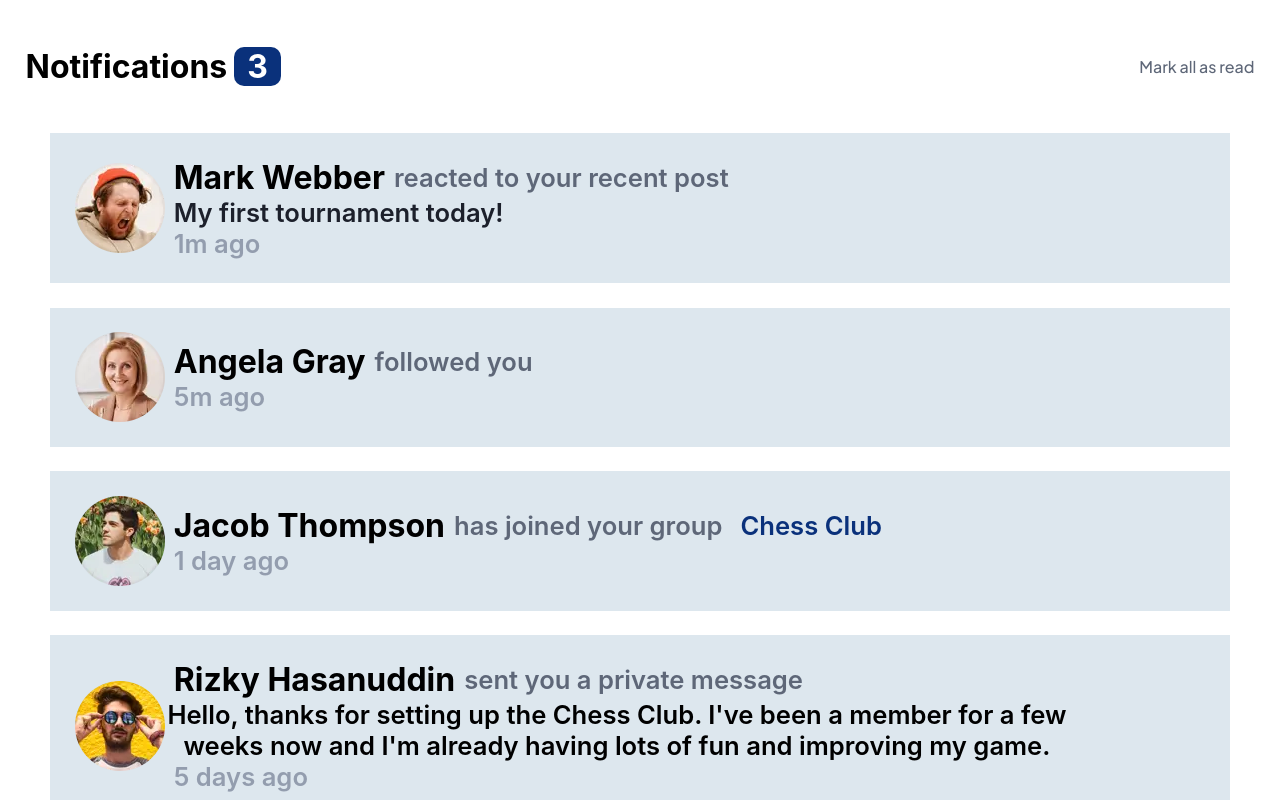
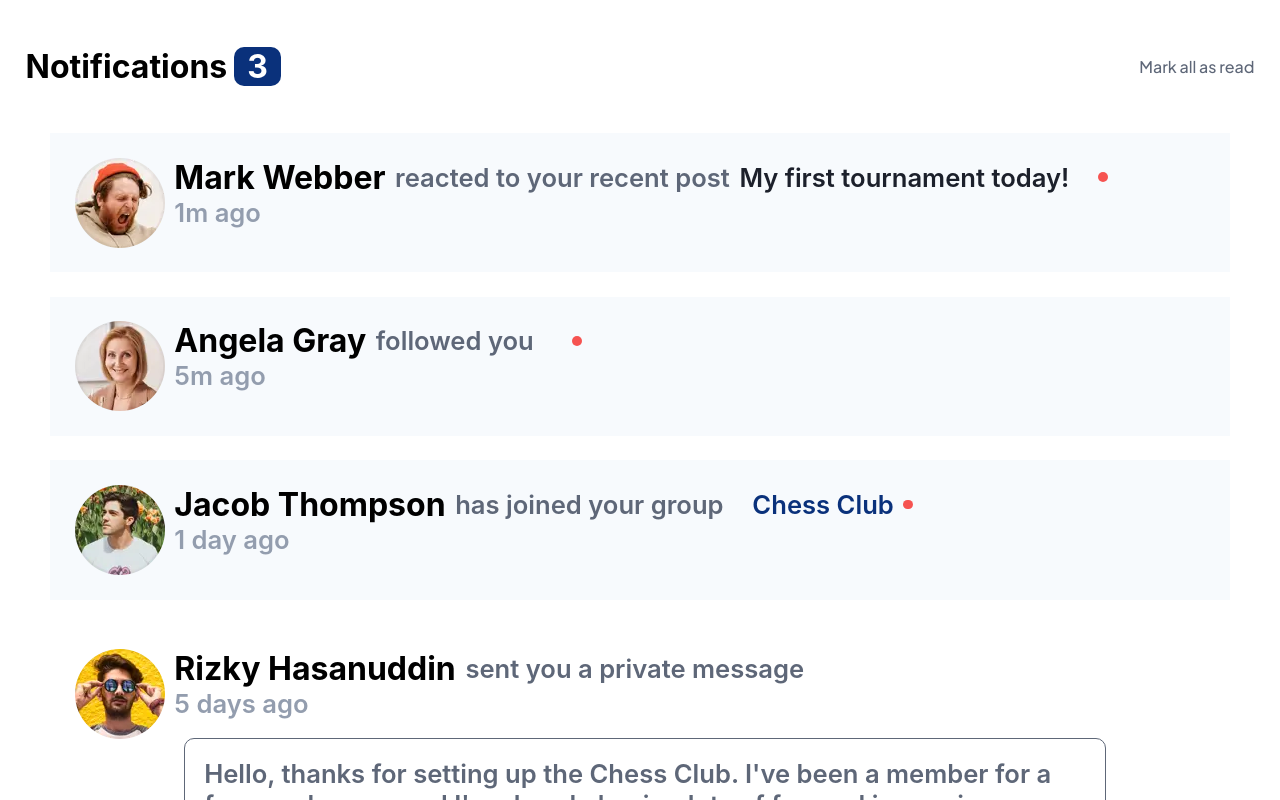
Before and after one commit to zalewskaewa7/notifications, a React (Create React App) app: page / in a window 1280 px wide. Shown: the top 800 px of the page. Built offline with nearby package versions, Linux system fonts and the light colour scheme.

Commit message:
add css  active state to elements

```diff
--- a/src/components/Notification.js
+++ b/src/components/Notification.js
@@ -1,5 +1,6 @@
 import React from 'react'
 import "./scss/notification.scss"
+import "../App.scss";
 import Mark from "./assets/images/avatar-mark-webber.webp"
 import Angela from "./assets/images/avatar-angela-gray.webp"
 import Jacob from "./assets/images/avatar-jacob-thompson.webp"
@@ -7,6 +8,7 @@ import Rizky from "./assets/images/avatar-rizky-hasanuddin.webp"
 import Kimberly from "./assets/images/avatar-kimberly-smith.webp"
 import Nathan from "./assets/images/avatar-nathan-peterson.webp"
 import Anna from "./assets/images/avatar-anna-kim.webp"
+import commentedPicture from "./assets/images/image-chess.webp"
 
 
 
@@ -20,6 +22,7 @@ function Notification() {
             postTitle: "My first tournament today!",
             group: "",
             message: "",
+            commentedPicture: "",
             data: "1m ago",
             ifRead: false,
         },
@@ -30,6 +33,7 @@ function Notification() {
             postTitle: "",
             group: "",
             message: "",
+            commentedPicture: "",
             data: "5m ago",
             ifRead: false,
 
@@ -41,6 +45,7 @@ function Notification() {
             postTitle: "",
             group: "Chess Club",
             message: "",
+            commentedPicture: "",
             data: "1 day ago",
             ifRead: false,
 
@@ -52,6 +57,7 @@ function Notification() {
             postTitle: "",
             group: "",
             message: "Hello, thanks for setting up the Chess Club. I've been a member for a few weeks now and I'm already having lots of fun and improving my game.",
+            commentedPicture: "",
             data: "5 days ago",
             ifRead: true,
 
@@ -63,6 +69,7 @@ function Notification() {
             postTitle: "",
             group: "",
             message: "",
+            commentedPicture: commentedPicture,
             data: "1 week ago",
             ifRead: true,
 
@@ -74,6 +81,7 @@ function Notification() {
             postTitle: "5 end-game strategies to increase your win rate",
             group: "",
             message: "",
+            commentedPicture: "",
             data: "2 weeks ago",
             ifRead: true,
 
@@ -85,6 +93,7 @@ function Notification() {
             postTitle: "",
             group: "Chess Club",
             message: "",
+            commentedPicture: "",
             data: "2 weeks ago",
             ifRead: true,
 
@@ -96,17 +105,18 @@ function Notification() {
         {
         notifications.map((item, index) =>{
             return(
-                <div className="notification" key={index}>
+                <div className="notification"  style={{backgroundColor: item.ifRead ? "" :  "hsl(210, 60%, 98%)"}} key={index}>
                     <img src={item.avatarSrc} alt={item.title}/>
                     <div className="content">
                         <h2>{item.autor}</h2>
                         <div className="reaction">{item.reaction}</div>
-                        <span className="postTitile">{item.postTitle}</span>
+                        <span className="postTitle">{item.postTitle}</span>
                         <span className="group">{item.group}</span>
                         <span className={item.ifRead ? "" : "notRead"}>{item.ifRead}</span>
+                        <img className="commentedPicture" src={item.commentedPicture ? item.commentedPicture : ""} alt={item.title}/>
+                        <div className="data">{item.data}</div>
 
-                        <div className="message">{item.message}</div>
-                        <div className="data">{item.data}</div>
+                        <div className={item.message ? "message" : ""}>{item.message}</div>
                     </div>
                 </div>
             )
--- a/src/components/scss/notification.scss
+++ b/src/components/scss/notification.scss
@@ -6,16 +6,17 @@
     .notification{
         margin: 2%;
         padding: 2%;
-        background-color: $Light-grayish-blue-2;
+        background-color: $White;
         display: flex;
         flex-flow: row wrap;
-        align-items: center;
+        align-items: flex-start;
         justify-content: flex-start;
 
 
 
         .content{
-            flex: 0 80%;
+            position: relative;
+            flex: 0 85%;
             display: flex;
             flex-flow: row wrap;
             align-items: center;
@@ -26,28 +27,65 @@
              h2{
                  margin: 0 1%;
                  font-size: 2rem;
+                 cursor: pointer;
+
+             }
+             h2:hover{
+                color: $Blue;
              }
              .reaction{
                 color: $Dark-grayish-blue;
              }
-            .postTitile{
+            .postTitle{
                 margin: 0 1%;
                 color: $Very-dark-blue;
                 font-weight: 600;
+                cursor: pointer;
+            }
+            .postTitle:hover{
+                color: $Blue;
+                font-weight: 700;
             }
             .group{
                 color: $Blue;
+                margin: 0 1%;
+                cursor: pointer;
+
             }
-        }
-        .message{
-            flex: 1 100%;
+             .commentedPicture{
+                position: absolute;
+                right: 2%;
+                cursor: pointer;
 
         }
+
+        .message{
+            margin: 2%;
+            padding: 2%;
+            flex: 1 100%;
+            color: $Dark-grayish-blue;
+            text-align: left;
+            border: 1px solid $Dark-grayish-blue;
+            border-radius: 10px;
+            cursor: pointer;
+
+        }
+        .message:hover{
+            background-color: $Light-grayish-blue-1;
+        }
+        .notRead{
+            padding: 0.5%;
+            border-radius: 10px;
+            background-color: $Red;
+        }
+
         .data{
             margin: 0 1%;
             flex: 1 100%;
             text-align: start;
             color: $Grayish-blue;
         }
+    }
 }
+
 }
```
